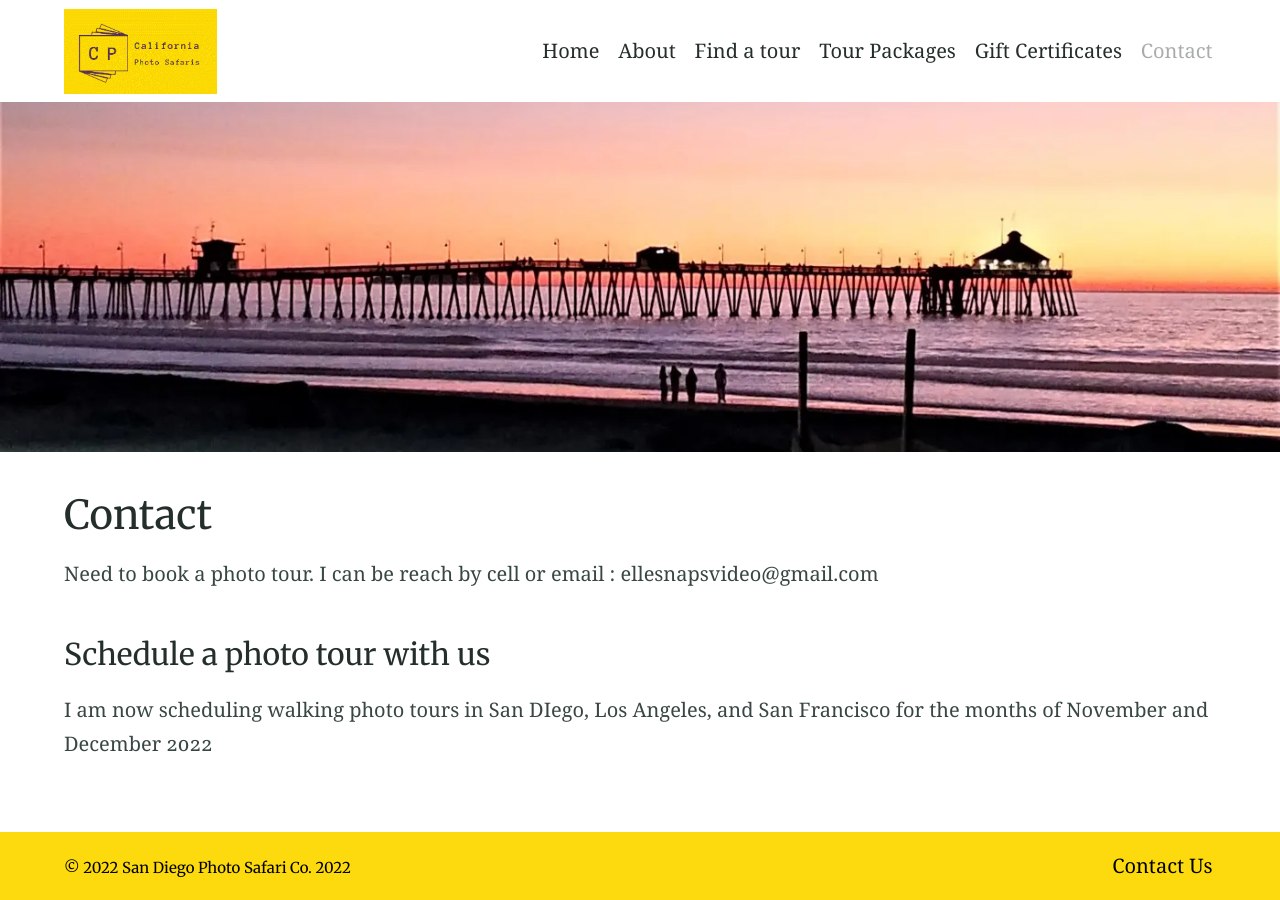
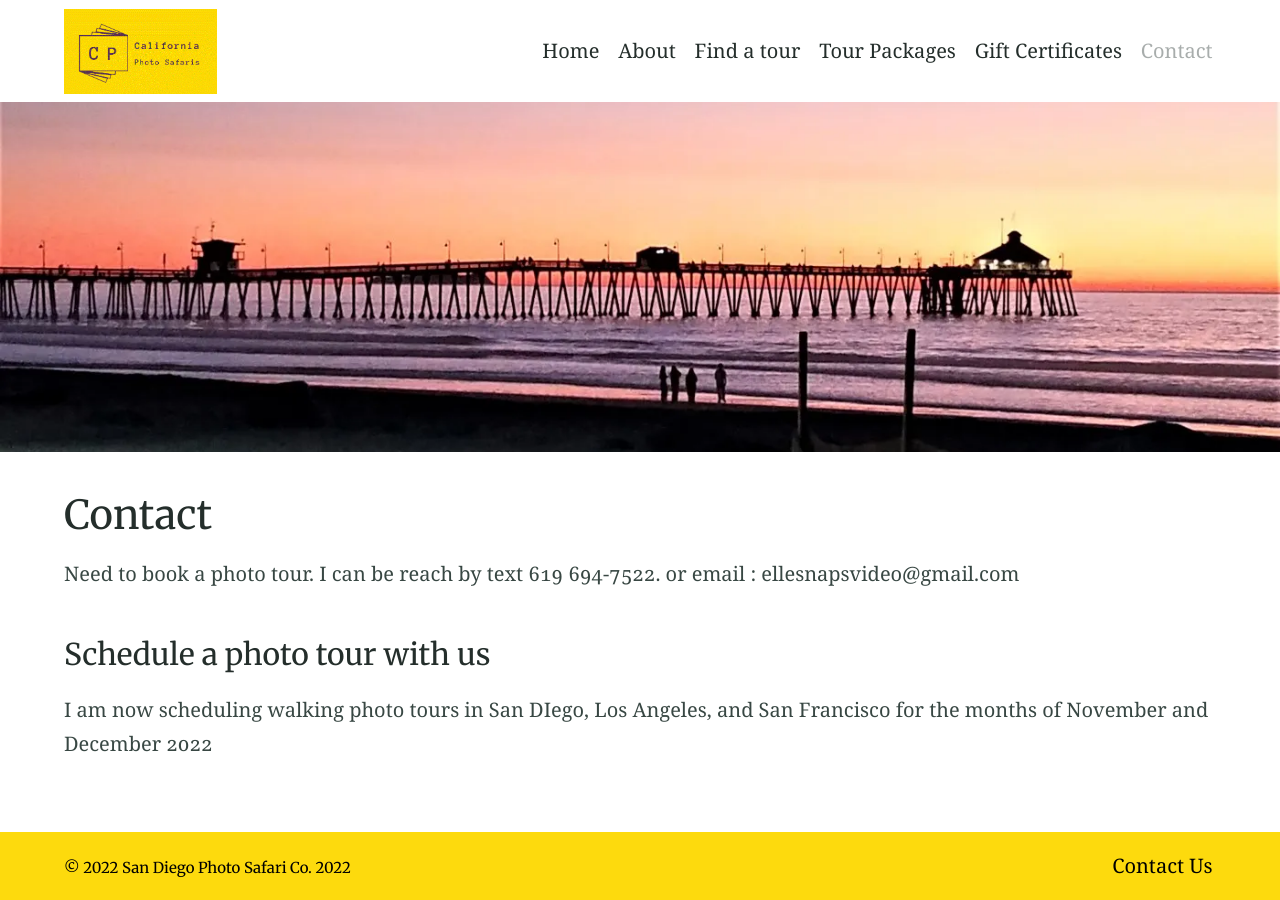
Before and after one commit to Coolweb2go/californiaphotosafaris, a Jekyll site: the page built from contact.md, in a window 1280 px wide. Built offline with Jekyll 4.4.1, drawn with Linux system fonts in a browser that asks for light colours.

Commit message:
Update from Forestry.io elle gamboa updated contact.md

```diff
--- a/contact.md
+++ b/contact.md
@@ -6,7 +6,7 @@ excerpt: This site was created to guide Californians who want to move to a more
   state
 
 ---
-Need to book a photo tour. I can be reach by cell or email : ellesnapsvideo@gmail.com
+Need to book a photo tour. I can be reach by text 619 694-7522. or email : ellesnapsvideo@gmail.com
 
 ### Schedule a photo tour with us
 
```
